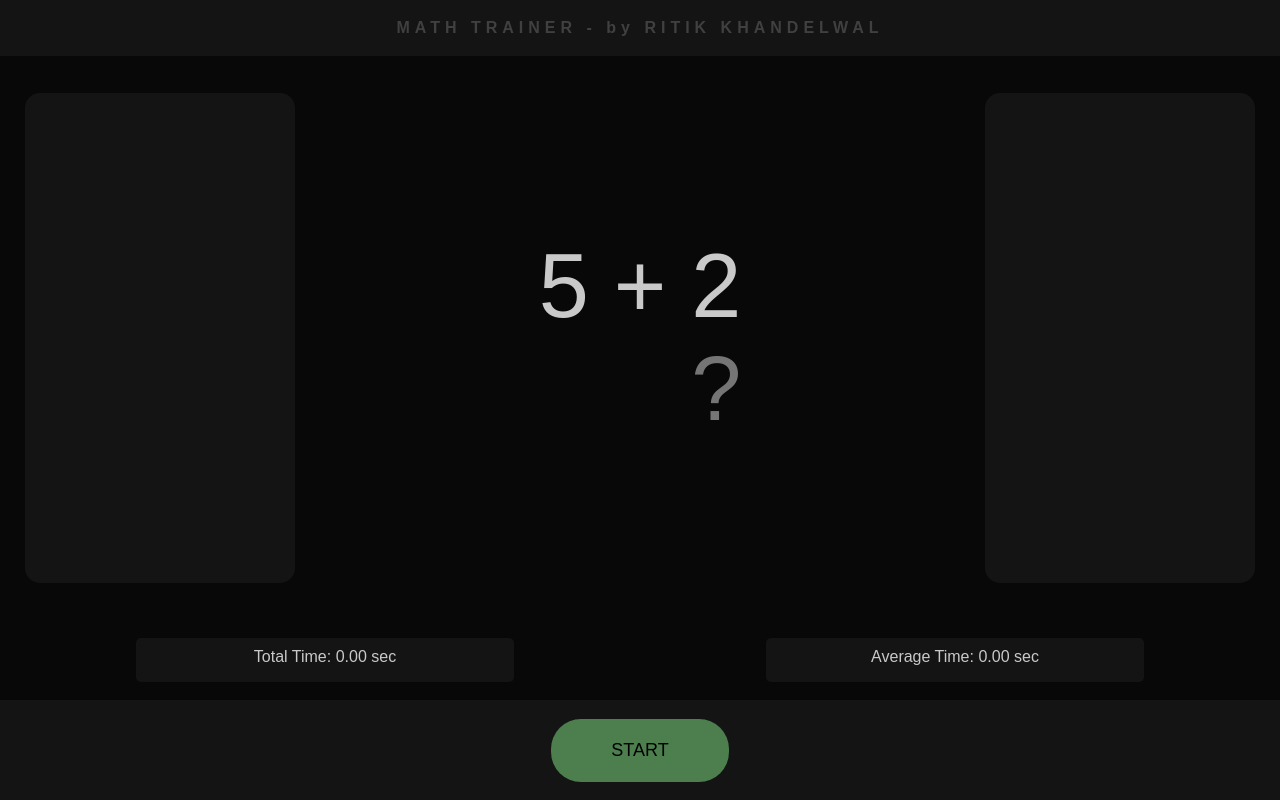
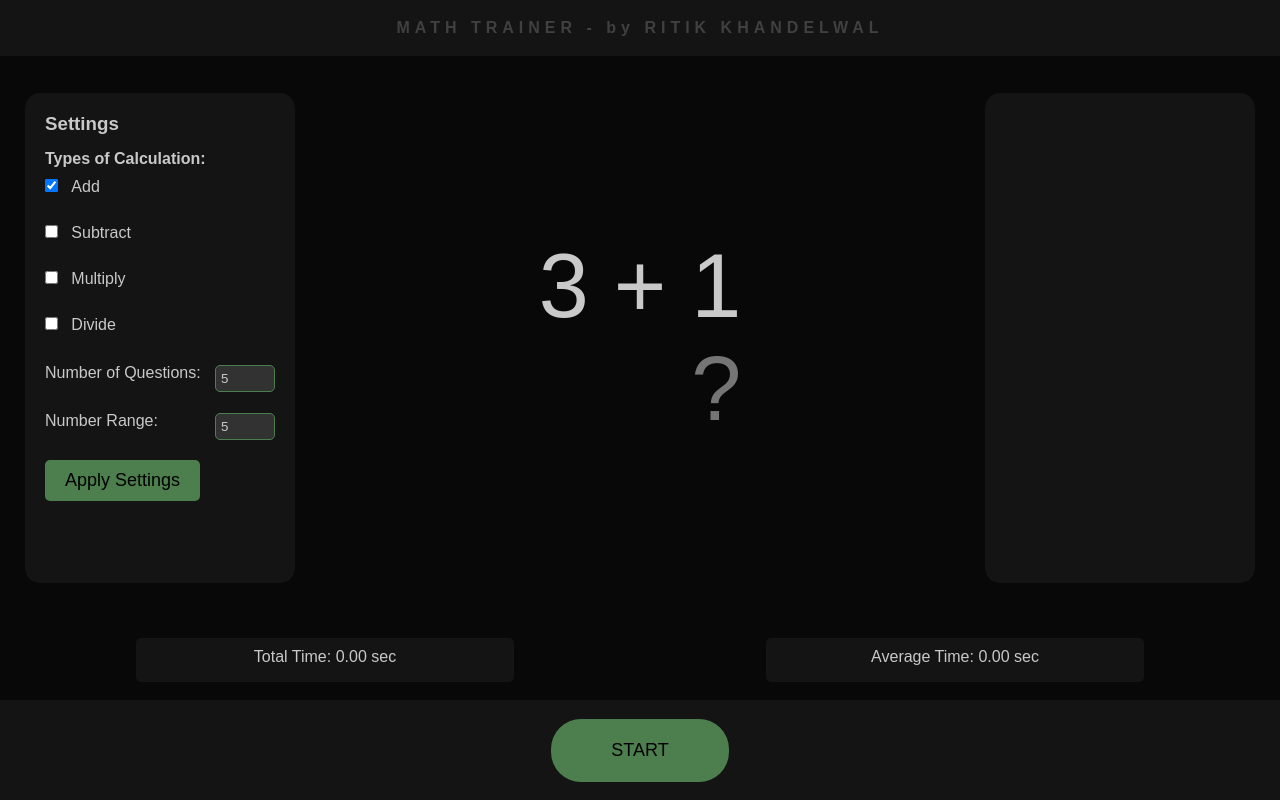
Before and after one commit to Ritik-khandelwal/MATH_TRAINER, a plain HTML site: page pages/home.html in a window 1280 px wide. Drawn offline with Linux system fonts and the light colour scheme.

Commit message:
created user input section (left-side) with data storing on local storage and then retrieving it from there

```diff
--- a/functions/home.js
+++ b/functions/home.js
@@ -1,11 +1,90 @@
 let typesofcalculation = ["add"];
-let total_number_of_questions = 2;
+let total_number_of_questions = 5;
 let questionsAnswered = 0;
-let ending_range = 10;
+let ending_range = 5;
 const delay = 300;
 let total_time = 0;
 let average_time = 0;
 let startTime;
+
+// Function to retrieve user input values
+
+function getUserSettings() {
+    // Get selected types of calculation
+    let typesOfCalculation = Array.from(document.querySelectorAll('input[name="calculation"]:checked')).map(el => el.value);
+    let totalNumberOfQuestions = parseInt(document.getElementById('total_number_of_questions').value, 10);
+    let endingRange = parseInt(document.getElementById('ending_range').value, 10);
+
+    return { typesOfCalculation, totalNumberOfQuestions, endingRange };
+}
+
+// Event listener to apply settings
+
+document.getElementById('apply_settings').addEventListener('click', () => {
+    let selectedTypes = Array.from(document.querySelectorAll('input[name="calculation"]:checked')).map(cb => cb.value);
+
+    // Ensure at least one checkbox is checked
+    if (selectedTypes.length === 0) {
+        document.querySelector('input[name="calculation"][value="add"]').checked = true;
+        selectedTypes = ["add"];
+        alert("At least one type of calculation must be selected. Defaulting to 'add'.");
+    }
+
+    typesofcalculation = selectedTypes;
+    total_number_of_questions = parseInt(document.getElementById('total_number_of_questions').value, 10);
+    ending_range = parseInt(document.getElementById('ending_range').value, 10);
+
+    // Save values to localStorage
+    localStorage.setItem('calculationTypes', JSON.stringify(typesofcalculation));
+    localStorage.setItem('totalNumberOfQuestions', total_number_of_questions);
+    localStorage.setItem('endingRange', ending_range);
+
+    // Reset counters and start the quiz with new settings
+    questionsAnswered = 0;
+    total_time = 0;
+
+    // Auto focus on the answer input
+    document.getElementById('calculated').focus();
+
+    startQuiz();
+});
+
+document.addEventListener('DOMContentLoaded', () => {
+    // Retrieve and set stored values if they exist
+    const storedCalculationTypes = JSON.parse(localStorage.getItem('calculationTypes'));
+    const storedTotalQuestions = localStorage.getItem('totalNumberOfQuestions');
+    const storedEndingRange = localStorage.getItem('endingRange');
+
+    // Set default values if no values are found in local storage
+    typesofcalculation = storedCalculationTypes || ["add"];
+    total_number_of_questions = storedTotalQuestions ? parseInt(storedTotalQuestions, 10) : 5;
+    ending_range = storedEndingRange ? parseInt(storedEndingRange, 10) : 5;
+
+    // Apply these settings to the input fields and checkboxes
+    document.getElementById('total_number_of_questions').value = total_number_of_questions;
+    document.getElementById('ending_range').value = ending_range;
+
+    // Set stored checkbox values
+    typesofcalculation.forEach(type => {
+        document.querySelector(`input[name="calculation"][value="${type}"]`).checked = true;
+    });
+
+    // Add event listeners to save values on change
+    document.getElementById('total_number_of_questions').addEventListener('input', (event) => {
+        localStorage.setItem('totalNumberOfQuestions', event.target.value);
+    });
+
+    document.getElementById('ending_range').addEventListener('input', (event) => {
+        localStorage.setItem('endingRange', event.target.value);
+    });
+
+    document.querySelectorAll('input[name="calculation"]').forEach(checkbox => {
+        checkbox.addEventListener('change', () => {
+            const selectedTypes = Array.from(document.querySelectorAll('input[name="calculation"]:checked')).map(cb => cb.value);
+            localStorage.setItem('calculationTypes', JSON.stringify(selectedTypes));
+        });
+    });
+});
 
 function startQuiz() {
     if (questionsAnswered < total_number_of_questions) {
@@ -22,20 +101,20 @@ function startQuiz() {
     }
 }
 
-// function to generate questions
+// Function to generate questions
 
 function generateQuestion() {
     startTime = performance.now(); // Start the timer when a question is generated
     let randomIndex = Math.floor(Math.random() * typesofcalculation.length);
     let currentCalculation = typesofcalculation[randomIndex];
 
-    if(currentCalculation == "add") add();
-    else if(currentCalculation == "sub") sub();
-    else if(currentCalculation == "mul") mul();
+    if (currentCalculation == "add") add();
+    else if (currentCalculation == "sub") sub();
+    else if (currentCalculation == "mul") mul();
     else div();
 }
 
-// addition function
+// Addition function
 
 function add() {
     let firstnumber = Math.floor(Math.random() * ending_range + 1);
@@ -68,7 +147,7 @@ function add() {
     user_answer.addEventListener('input', listener);
 }
 
-// subtraction function
+// Subtraction function
 
 function sub() {
     let firstnumber = Math.floor(Math.random() * ending_range + 1);
@@ -101,7 +180,7 @@ function sub() {
     user_answer.addEventListener('input', listener);
 }
 
-// multiplication function
+// Multiplication function
 
 function mul() {
     let firstnumber = Math.floor(Math.random() * ending_range + 1);
@@ -134,7 +213,7 @@ function mul() {
     user_answer.addEventListener('input', listener);
 }
 
-// division function
+// Division function
 
 function div() {
     let firstnumber = Math.floor(Math.random() * ending_range + 1);
--- a/pages/home.html
+++ b/pages/home.html
@@ -12,7 +12,29 @@
         <h4>MATH TRAINER - by RITIK KHANDELWAL</h4>
     </div>
     <div class="main">
-        <div class="left"><div class="userInput"></div></div>
+        <div class="left"><div class="userInput">
+            <h3>Settings</h3>
+
+            <fieldset>
+                <legend>Types of Calculation:</legend>
+                <label><input type="checkbox" name="calculation" value="add" checked>&nbsp;&nbsp;&nbsp;Add</label><br>
+                <label><input type="checkbox" name="calculation" value="sub">&nbsp;&nbsp;&nbsp;Subtract</label><br>
+                <label><input type="checkbox" name="calculation" value="mul">&nbsp;&nbsp;&nbsp;Multiply</label><br>
+                <label><input type="checkbox" name="calculation" value="div">&nbsp;&nbsp;&nbsp;Divide</label>
+            </fieldset>
+
+            <div class="input-group">
+                <label for="total_number_of_questions">Number of Questions:</label>
+                <input type="number" id="total_number_of_questions" value="5" min="1">
+            </div>
+
+            <div class="input-group">
+                <label for="ending_range">Number Range:</label>
+                <input type="number" id="ending_range" value="10" min="1">
+            </div>
+
+            <button id="apply_settings">Apply Settings</button>
+        </div></div>
         <div class="container">
             <div class="innercontainer">
                 <div class="question"></div>
--- a/styles/home.css
+++ b/styles/home.css
@@ -3,6 +3,7 @@
     padding: 0;
     box-sizing: border-box;
     font-family: sans-serif;
+    cursor: pointer;
 }
 
 html, body {
@@ -58,6 +59,71 @@ html, body {
     color: #C9C9C9;
 }
 
+.userInput {
+    width: 90%;
+    max-width: 600px;
+    margin: 0 auto;
+    padding: 20px;
+    background-color: #141414;
+    border-radius: 15px;
+    color: #C9C9C9;
+}
+
+.userInput h3 {
+    margin-bottom: 15px;
+}
+
+.userInput fieldset {
+    border: none;
+    margin-bottom: 20px;
+}
+
+.userInput legend {
+    font-weight: bold;
+    margin-bottom: 10px;
+}
+
+.userInput label {
+    display: block;
+    margin-bottom: 10px;
+}
+
+.input-group {
+    display: flex;
+    align-items: center;
+    margin-bottom: 20px;
+}
+
+.input-group label {
+    flex: 1;
+    margin-right: 10px;
+}
+
+.input-group input {
+    width: 60px;
+    padding: 5px;
+    background-color: #323232;
+    color: #C9C9C9;
+    border: 1px solid #4C7F4D;
+    border-radius: 5px;
+}
+
+button#apply_settings {
+    padding: 10px 20px;
+    border-radius: 5px;
+    font-size: large;
+    background-color: #4C7F4D;
+    border: none;
+    cursor: pointer;
+    transition: background-color 0.3s;
+}
+
+button#apply_settings:hover {
+    background-color: #3a3a3a;
+    color: #C9C9C9;
+}
+
+
 .main .question {
     color: #C9C9C9;
     font-size: 90px;
@@ -98,11 +164,7 @@ html, body {
     background-color: #141414;
     border-radius: 5px;
     color: #C9C9C9;
-}
-
-.total_time:hover, .average_time:hover {
-    background-color: #3a3a3a; /* Slightly lighter background on hover */
-    transform: translateY(-2px); /* Slight lift effect on hover */
+    cursor: pointer;
 }
 
 .footer {
@@ -120,4 +182,11 @@ html, body {
     font-size: large;
     background-color: #4C7F4D;
     border: #4C7F4D;
+    cursor: pointer;
+    transition: background-color 0.3s;
 }
+
+button#startbutton:hover {
+    background-color: #3a3a3a;
+    color: #C9C9C9;
+}
```
